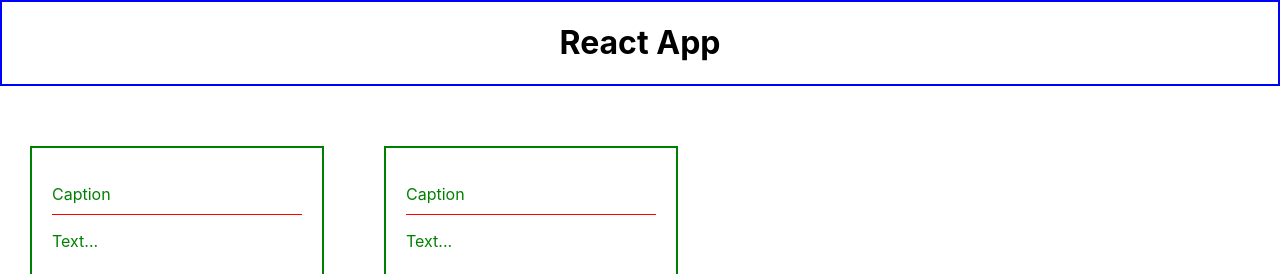
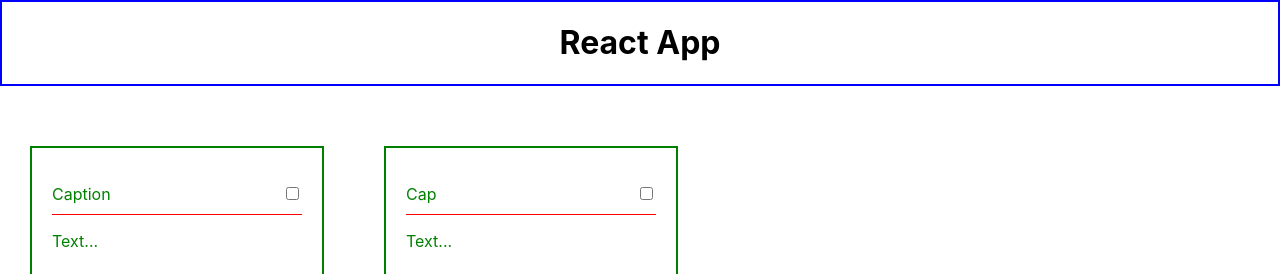
Before and after one commit to NataliaSirotko/react-course, a React (Create React App) app: page / in a window 1280 px wide. Shown: the top 274 px of the page. Built offline with nearby package versions, Linux system fonts and the light colour scheme.

Commit message:
Understanding the Basic. Task2.
Stateless vs Stateful Components

```diff
--- a/src/App.js
+++ b/src/App.js
@@ -1,14 +1,24 @@
-import React from 'react';
+import React, { useState } from 'react';
 import './index.css';
 import Card from './Card';
 import Header from './Header';
 
 function App() {
+  const [ cardState, setCardState ] = useState({
+      caption: 'Caption', text: 'Text...', checked: false
+  });
+
+  function checkboxChange(event) {
+    setCardState({
+      caption: 'Caption', text: 'Text...', checked: !cardState.checked
+    });
+  }
+
   return (
     <div className="App">
       <Header></Header>
-      <Card className="block" caption="Caption" text="Text..."></Card>
-      <Card className="block" caption="Caption" text="Text..."></Card>
+      <Card className="block" caption={cardState.caption} text={cardState.text} checked={cardState.checked} checkboxChange={checkboxChange}></Card>
+      <Card className="block" caption="Cap" text="Text..."></Card>
     </div>
   );
 }
--- a/src/Card/index.css
+++ b/src/Card/index.css
@@ -11,3 +11,11 @@
     padding-bottom: 10px;
     border-bottom: 1px solid red;
   }
+  input {
+    float: right;
+  }
+  .card.border {
+    border: none;
+    border-radius: 5px;
+    background-color: pink;
+  }
--- a/src/Card/index.js
+++ b/src/Card/index.js
@@ -1,9 +1,11 @@
 import React from 'react';
 import './index.css';
 
-const Card = ({caption, text}) => (
-        <div className="card">
-            <p>{caption}</p>
+const Card = ({caption, text, checked, checkboxChange}) => (
+        <div className={'card ' + (checked ? 'border' : '')}>
+            <p>{caption}
+                <input type="checkbox" checked={checked} onChange={checkboxChange}></input>
+            </p>
             <p>{text}</p>
         </div>
     );
```
Also changed, not shown: src/Header/index.css (line endings or trailing spaces), src/Header/index.js (line endings or trailing spaces), 1 other file (tests, documents, lock files or other folders).
